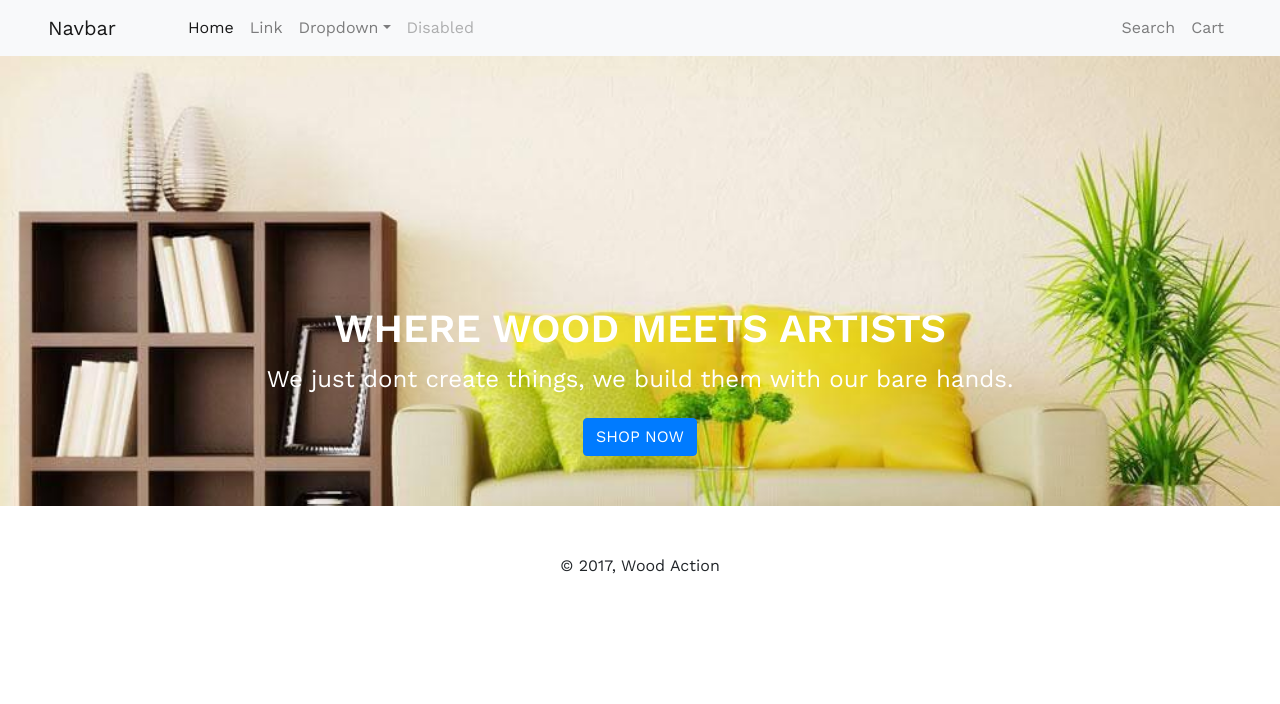
After one commit to technbuzz/furniture-project, a web app: file app/index.html in a window 1280 px wide. The commit adds this page. Shown: the top 704 px of the page. Run offline with its HTML, style and script files only (its server is not run), Linux system fonts and the light colour scheme.

Commit message:
done with homepage banner

```diff
--- a/app/assets/css/style.css
+++ b/app/assets/css/style.css
@@ -1,6 +1,27 @@
+/*------------------------------------*\
+							General
+\*------------------------------------*/
+
 body{
 	font-family: 'Work Sans', sans-serif;
 }
+
+/*------------------------------------*\
+						Homepage Rules
+\*------------------------------------*/
+.banner{
+	max-height: 450px;
+	overflow: hidden;
+}
+
+.banner .card-title{
+	font-weight: 600;
+}
+
+/*------------------------------------*\
+						Collection Rules
+\*------------------------------------*/
+
 
 .title h1{
 	font-weight: 600;
--- /dev/null
+++ b/app/index.html
@@ -0,0 +1,47 @@
+<!DOCTYPE html>
+<html lang="en">
+  <head>
+    <meta charset="UTF-8">
+    <meta name="viewport" content="width=device-width, initial-scale=1.0">
+    <meta http-equiv="X-UA-Compatible" content="ie=edge">
+    <title>Collection</title>
+    <link rel="stylesheet" href="https://fonts.googleapis.com/css?family=Work+Sans:400,600,700">
+    <link rel="stylesheet" href="assets/css/bootstrap.min.css">
+    <link rel="stylesheet" href="assets/css/style.css">
+  </head>
+</html>
+<body></body>
+<header>
+  <nav class="navbar navbar-expand-lg navbar-light bg-light px-sm-5"><a class="navbar-brand" href="#">Navbar</a>
+    <button class="navbar-toggler" type="button" data-toggle="collapse" data-target="#primary" aria-controls="primary" aria-expanded="false" aria-label="Toggle navigation"><span class="navbar-toggler-icon"></span></button>
+    <div class="collapse navbar-collapse ml-md-5 justify-content-between" id="primary">
+      <ul class="navbar-nav">
+        <li class="nav-item active"><a class="nav-link" href="#">Home <span class="sr-only">(current)</span></a></li>
+        <li class="nav-item"><a class="nav-link" href="#">Link</a></li>
+        <li class="nav-item dropdown"><a class="nav-link dropdown-toggle" id="navbarDropdown" href="#" role="button" data-toggle="dropdown" aria-haspopup="true" aria-expanded="false">Dropdown</a>
+          <div class="dropdown-menu" aria-labelledby="navbarDropdown"><a class="dropdown-item" href="#">Action</a><a class="dropdown-item" href="#">Another action</a>
+            <div class="dropdown-divider"></div><a class="dropdown-item" href="#">Something else here</a>
+          </div>
+        </li>
+        <li class="nav-item"><a class="nav-link disabled" href="#">Disabled</a></li>
+      </ul>
+      <ul class="navbar-nav">
+        <li class="nav-item"><a class="nav-link" href="#">Search </a></li>
+        <li class="nav-item"><a class="nav-link" href="#">Cart</a></li>
+      </ul>
+    </div>
+  </nav>
+</header>
+<section class="banner">
+  <div class="bg-dark border-0 card rounded-0 text-center text-white"><img src="assets/images/splash.jpg" alt="">
+    <div class="align-items-center card-img-overlay d-flex flex-column justify-content-center">
+      <h1 class="card-title">WHERE WOOD MEETS ARTISTS</h1>
+      <h4 class="card-text">We just dont create things, we build them with our bare hands. </h4><a class="btn btn-primary mt-3" href="#">SHOP NOW</a>
+    </div>
+  </div>
+</section>
+<footer class="text-center py-5"><small class="text-muted"></small>&copy; 2017, Wood Action</footer>
+<script src="assets/js/jquery-3.2.1.slim.min.js"></script>
+<script src="assets/js/popper.min.js"></script>
+<script src="assets/js/bootstrap.min.js"></script></body>
+</html>
```
Also changed, not shown: app/home.html (added, +39 -0 lines), app/sitemap.html (+5 -5 lines), src/partials/sitemap.pug (+6 -6 lines), app/assets/images/splash.jpg (added).
